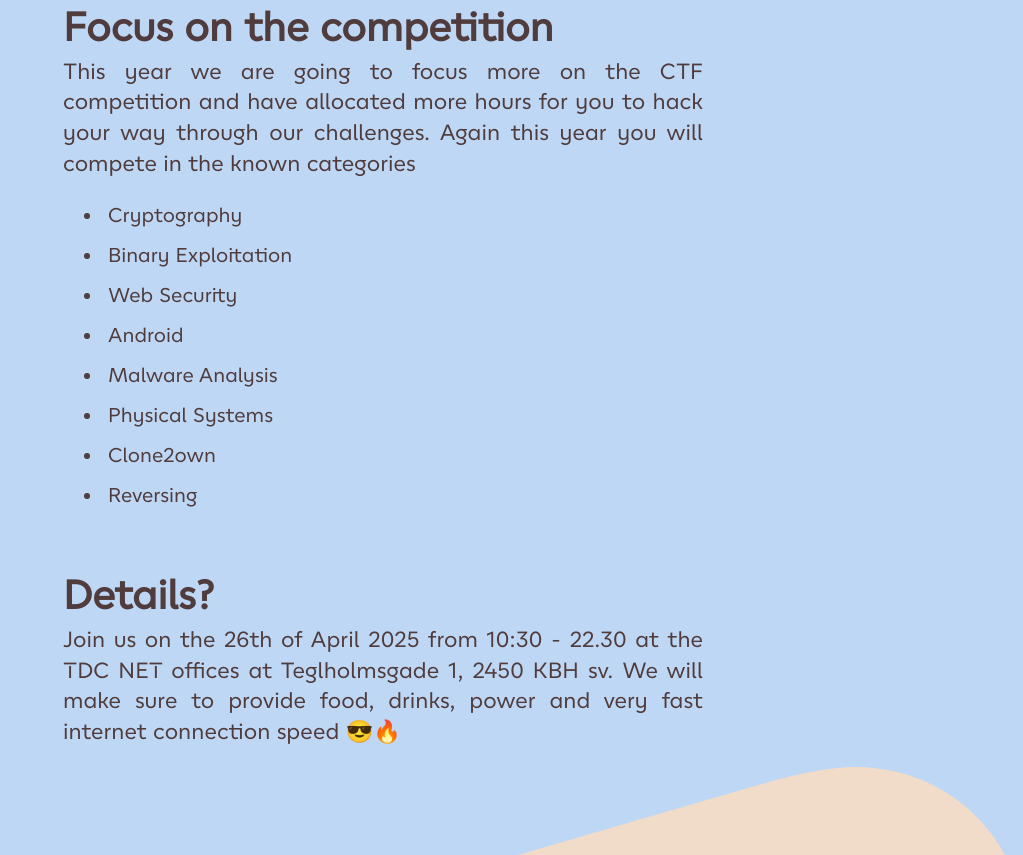
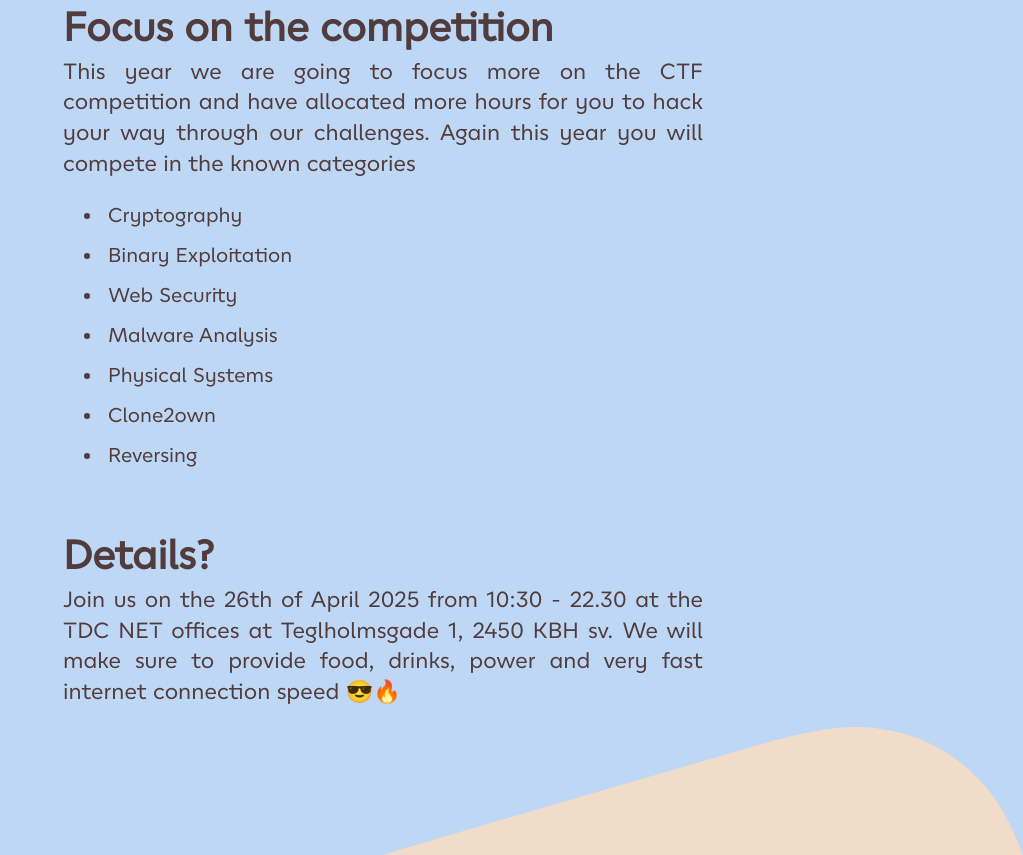
Before and after one commit to ehotdc/ehotdc.github.io, a plain HTML site: page index.html in a window 1280 px wide. Shown: the part 727-1582 px from the top of the page, without its empty margins (257-1280 px from the left). Drawn offline with Linux system fonts and the light colour scheme; files whose address does not match are found by name.

Commit message:
removed android

```diff
--- a/index.html
+++ b/index.html
@@ -42,7 +42,6 @@
             <li>Cryptography</li>
             <li>Binary Exploitation</li>
             <li>Web Security</li>
-            <li>Android</li>
             <li>Malware Analysis</li>
             <li>Physical Systems</li>
             <li>Clone2own</li>
```
